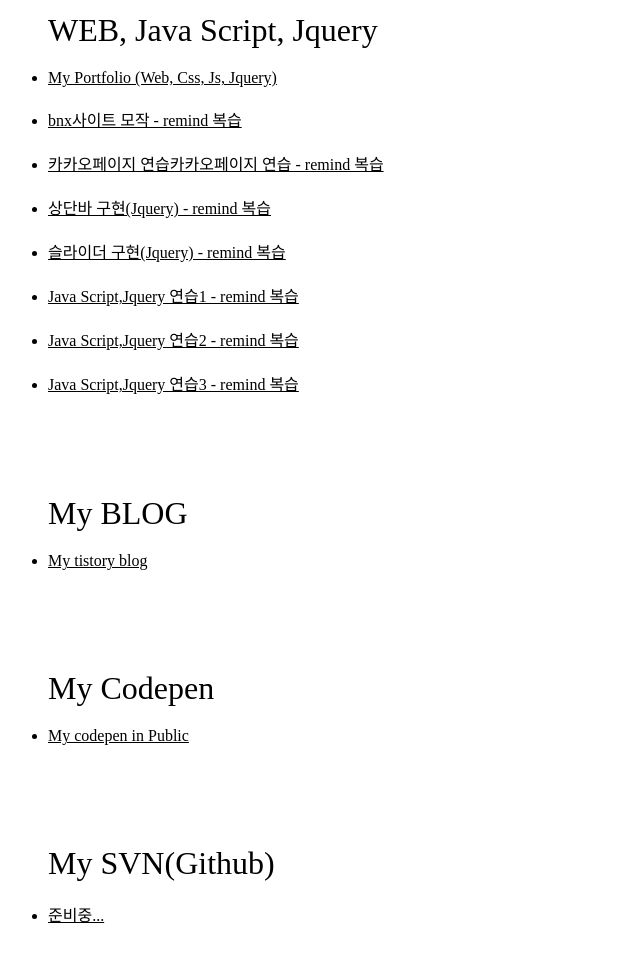
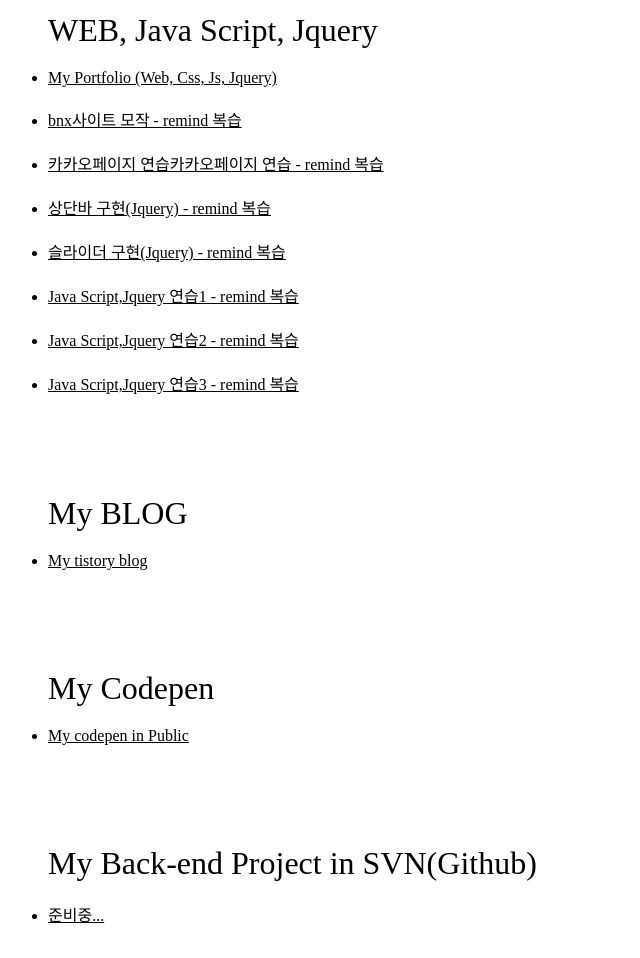
Before and after one commit to kdy22/portfolio, a plain HTML site: page index.html in a window 1280 px wide. Shown: the part 87-1045 px from the top of the page, without its empty margins (0-640 px from the left). Drawn offline with Linux system fonts and the light colour scheme.

Commit message:
Update index.html

```diff
--- a/index.html
+++ b/index.html
@@ -39,7 +39,7 @@
 
 <br>
 <br>
-<ul>My SVN(Github)
+<ul>My Back-end Project in SVN(Github)
 <li>
   <a href="#" target="_blank">준비중...</a>
 </li>
```
